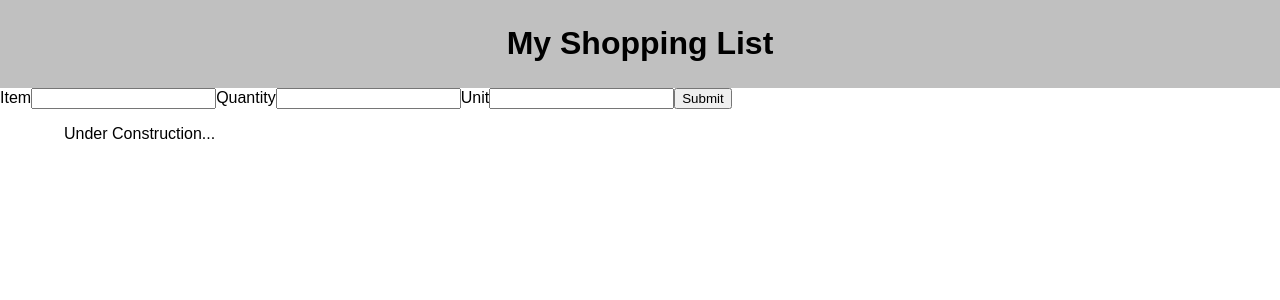
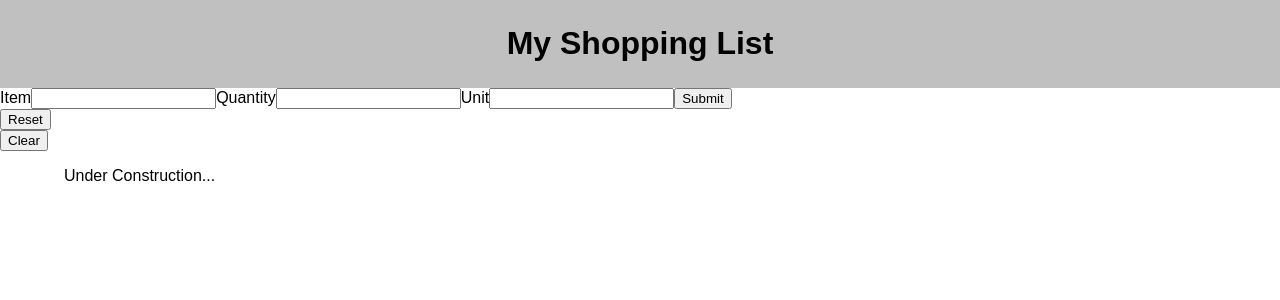
Before and after one commit to jamespetran/group-fs-react-shopping-list, a React (Create React App) app: page / in a window 1280 px wide. Shown: the top 300 px of the page. Built offline with nearby package versions, Linux system fonts and the light colour scheme.

Commit message:
added a router.put

```diff
--- a/src/components/App/App.jsx
+++ b/src/components/App/App.jsx
@@ -3,6 +3,7 @@ import React from 'react';
 import Header from '../Header/Header'
 import Form from '../Form/Form'
 import './App.css';
+import ListControl from '../ListControl/ListControl'
 
 
 function App() {
@@ -10,6 +11,7 @@ function App() {
         <div className="App">
             <Header />
             <Form />
+            <ListControl />
             <main>
                 <p>Under Construction...</p>
             </main>
--- /dev/null
+++ b/src/components/ListControl/ListControl.jsx
@@ -0,0 +1,24 @@
+function ListControl() {
+
+
+    const resetList = () => {
+        console.log('in resetList');
+
+    }
+    const clearList = () => {
+        console.log('in ClearList');
+    }
+    return (
+        <>
+            <div>
+                <button onClick={resetList}>Reset</button>
+            </div>
+            <div>
+                <button onClick={clearList}>Clear</button>
+            </div>
+        </>
+    )
+
+}
+
+export default ListControl
```
Also changed, not shown: 1 other file (tests, documents, lock files or other folders).
